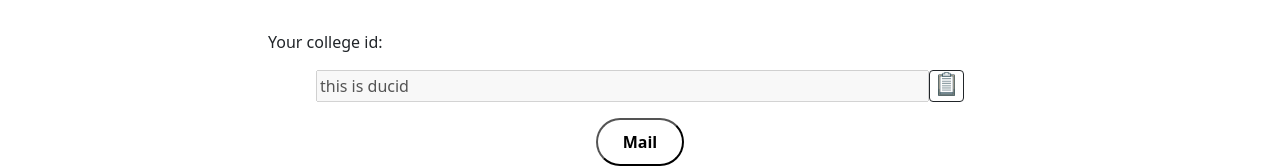
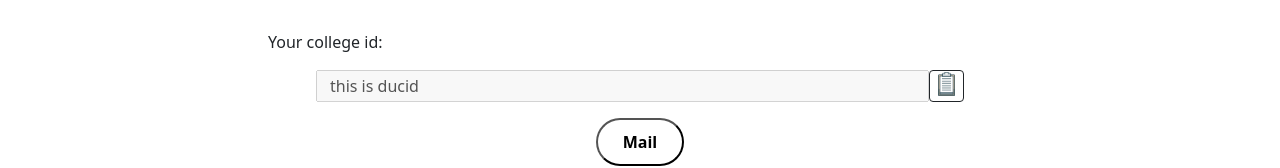
Before and after one commit to Suresh-Ben/ducid, a React (Create React App) app in the folder ducid-website/: page /college in a window 1280 px wide. Shown: the part 276-444 px from the top of the page. Built offline with nearby package versions, Linux system fonts and the light colour scheme.

Commit message:
id component minor update

```diff
--- a/ducid-website/src/componenets/requires/IdSection/IdSection.jsx
+++ b/ducid-website/src/componenets/requires/IdSection/IdSection.jsx
@@ -8,7 +8,7 @@ function IdSection(props) {
         <div>
             <label className="lable" for="formGroupExampleInput">Your {props.purpose} id:</label><br />
             <div className="clgid" style={{display : "flex", height: '2rem'}}>
-                <input value={props.ducid}  disabled={true} style={{display : 'inline-block', width: '100%'}} type="text" />
+                <input value={props.ducid}  disabled={true} style={{paddingLeft:'.75rem', display : 'inline-block', width: '100%'}} type="text" />
                 <a style={{height : '2rem', display : 'inline-block', border: '1px', borderStyle: 'solid', borderRadius: '4px'}} >
                     <a style={{height: '2rem', padding: '0 8px'}} type="button" className="copybutton" onClick={() =>  navigator.clipboard.writeText(props.ducid)}><img style={{display : 'inline-block' , height : '1.5rem'}} src={Clipboard} alt = "This is Clipboard" /></a>
                 </a>
```
